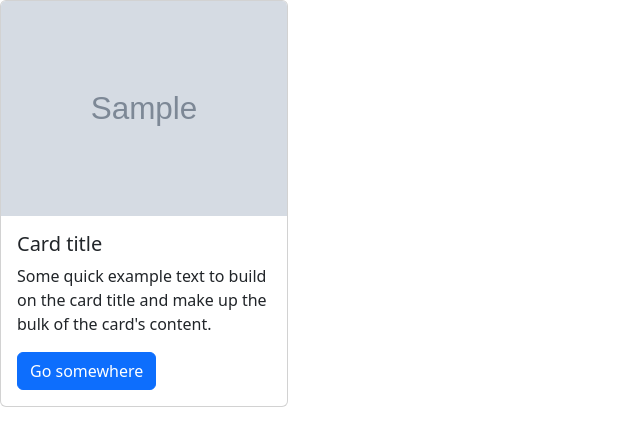
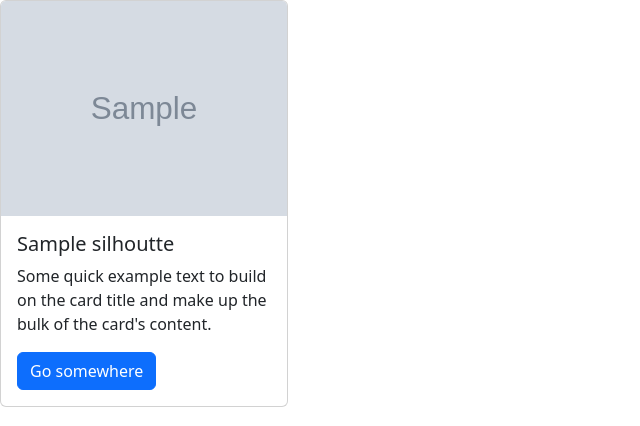
Before and after one commit to Saromazzotta/soleyshoes, a Flask app: template flask_app/templates/home.html in a window 1280 px wide. Shown: the top 426 px of the page, without its empty margins (0-640 px from the left). Run offline with Flask 3, Linux system fonts and the light colour scheme; the template is opened without the code that fills it: most values are stand-ins (such as "Sample title", 1, 10 or a date in 2020); grey boxes marked "Sample" are stand-in pictures.

Commit message:
testing branches

```diff
--- a/flask_app/templates/home.html
+++ b/flask_app/templates/home.html
@@ -15,7 +15,7 @@
     <div class="card" style="width: 18rem;">
         <img src="{{shoe.image}}" class="card-img-top" alt="...">
         <div class="card-body">
-            <h5 class="card-title">Card title</h5>
+            <h5 class="card-title">{{shoe.silhoutte}}</h5>
             <p class="card-text">Some quick example text to build on the card title and make up the bulk of the card's content.</p>
             <a href="#" class="btn btn-primary">Go somewhere</a>
         </div>
```
